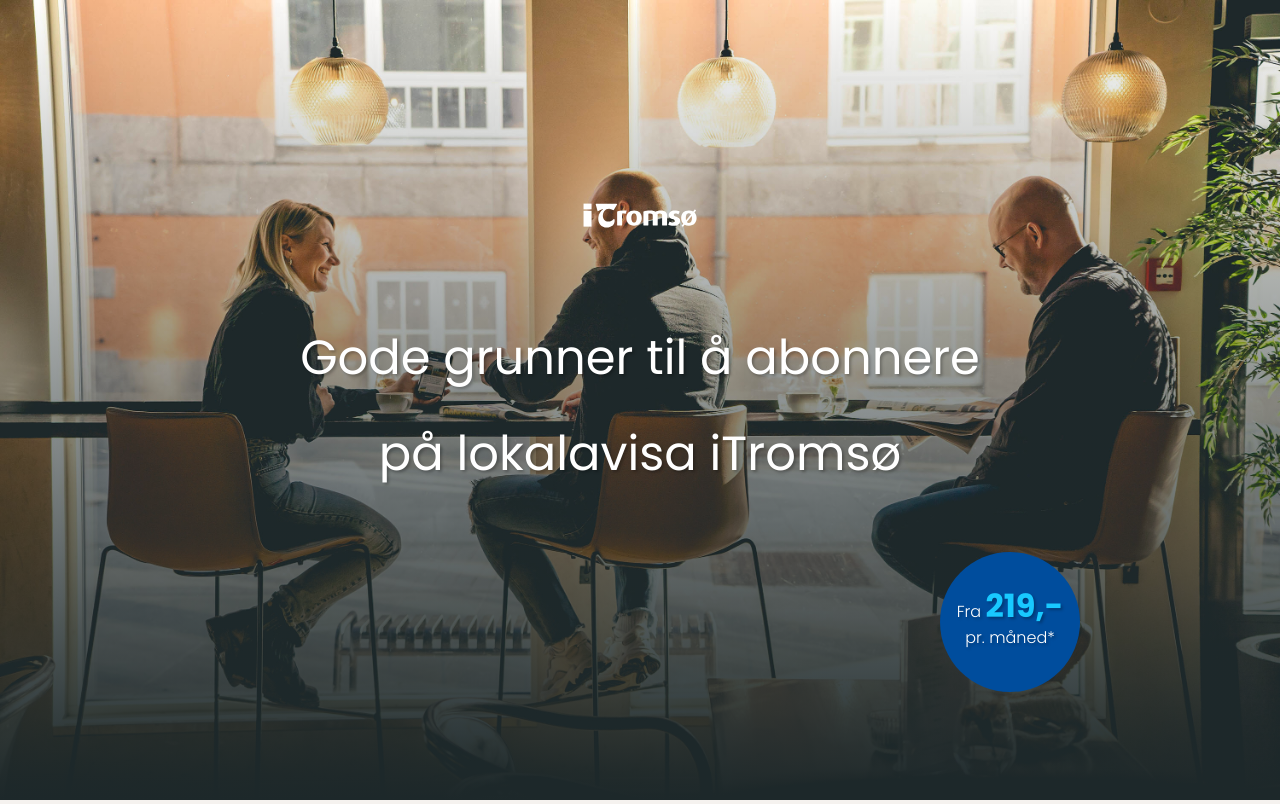
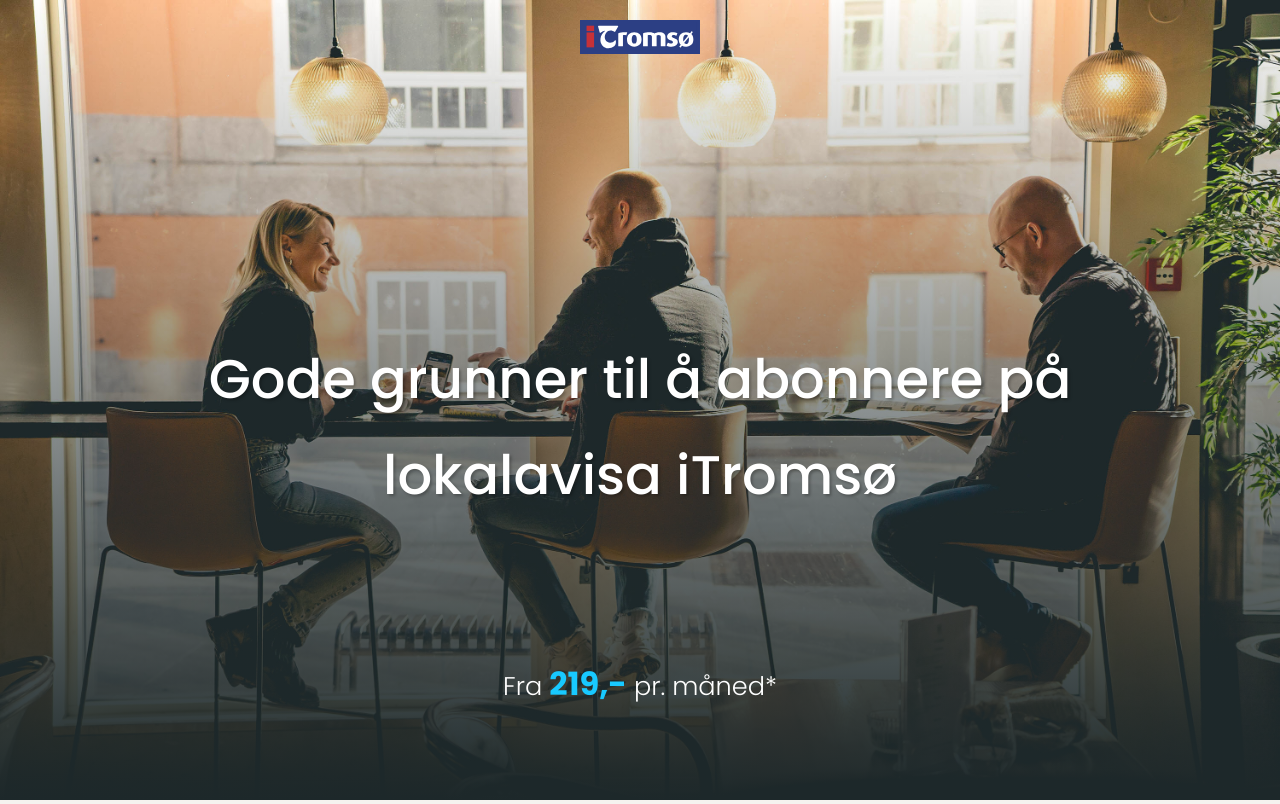
Before and after one commit to kmryeng/Gode-grunner-abonnere, a plain HTML site: page index.html in a window 1280 px wide. Shown: the top 804 px of the page. Drawn offline with Linux system fonts and the light colour scheme.

Commit message:
oppdatert

```diff
--- a/css/style.css
+++ b/css/style.css
@@ -28,10 +28,10 @@ body {
 /*---------TYPOGRAPHY---------*/
 
 h1 {
-    font-size: 2rem;
-    line-height: 3rem;
+    font-size: 1.6rem;
+    line-height: 2.6rem;
     margin-bottom: 50px;
-    font-weight: 400;
+    font-weight: 500;
     text-shadow: 2px 2px 3px rgba(0, 0, 0, 0.26);
 }
 h2 {
@@ -68,9 +68,9 @@ hr {
     margin-bottom: 20px;
 }
 
-@media only screen and (min-width: 700px) {
+@media only screen and (min-width: 600px) {
     h1 {
-        font-size: 3rem;
+        font-size: 3.4rem;
         text-shadow: 2px 2px 3px rgba(0, 0, 0, 0.26);
         line-height: 6rem;
     }
@@ -89,19 +89,25 @@ hr {
     background-position: top center;
     background-repeat: no-repeat;
     background-size: cover;
-    min-height: 500px;
+    min-height: 100vh;
     text-align: center;
     color: white;
-    display: flex;
-    align-items: center;
-    justify-content: center;
+    display: grid;
+    grid-template-rows: 0.4fr 2fr 0.6fr;
+    grid-template-columns: 1fr;
+    align-items: end;
+    justify-items: center;
     flex-direction: column;
+    position: relative;
 }
 
 .logo {
+    width: 100%;
+    padding-bottom: 60px;
+    padding-top: 20px;
+}
+.logo img {
     width: 120px;
-    margin: 0;
-    padding-top: 20px;
 }
 
 .heading {
@@ -109,24 +115,23 @@ hr {
     max-width: 800px;
 }
 .header-price {
-    display: flex;
-    align-items: center;
-    justify-content: center;
-    background-color: var(--blue);
-    border-radius: 50%;
-    height: 140px;
-    width: 140px;
+    padding-bottom: 20px;
 }
+
 
 @media only screen and (min-width: 600px) {
     .main-header {
         min-height: 100vh;
-        padding: 0x 500px 200px 0px;
+    }
+    .heading {
+        max-width: 1000px;
     }
     .header-price {
-        position: absolute;
-        right: 0;
-        margin-right: 200px;
+        padding-bottom: 100px;
+    }
+    .header-price p {
+        font-size: 1.6rem;
+        font-weight: 300;
     }
 }
 
@@ -144,12 +149,13 @@ main {
 @media only screen and (min-width: 600px) {
     main {
         max-width: 1000px;
-        padding: 60px 40px;
+        padding: 100px 40px;
     }
     .main-content {
         display: grid;
         grid-template-columns: 1fr 1fr;
-        gap: 100px;
+        column-gap: 100px;
+        row-gap: 40px;
     }
 }
 
@@ -197,12 +203,12 @@ main {
         background-repeat: no-repeat;
         background-size: cover;
         max-width: 1000px;
-        min-height: 500px;
+        min-height: 400px;
     }
     .card-text-container {
         align-items: center;
         justify-content: center;
-        padding: 40px;
+        padding: 40px 40px 80px 40px;
         max-width: 1000px
     }
     .card-text {
@@ -265,7 +271,7 @@ footer {
     /* display: flex;
     flex-direction: column; */
     max-width: 400px;
-    padding: 60px 20px;
+    padding: 60px 0px;
 }
 
 .footer-logo {
--- a/index.html
+++ b/index.html
@@ -12,14 +12,14 @@
 
     <header class="main-header">
         <div class="logo">
-            <a href="https://www.itromso.no/" id="main-logo"><img src="img\iTromsø_hvit _uten_strek.svg" alt="iTromsø logo"></a>
+            <a href="https://www.itromso.no/" id="main-logo"><img src="img\iTromsø_blå_positiv.svg" alt="iTromsø logo"></a>
         </div>
         <section class="heading">
             <h1>Gode grunner til å abonnere på lokalavisa iTromsø<h1>
-            <div class="header-price">
-                <p>Fra <strong>219,-</strong> <br> pr. måned*</p>
-            </div>
         </section>
+        <div class="header-price">
+            <p>Fra <strong>219,-</strong> pr. måned*</p>
+        </div>
 
     </header>
 
```
